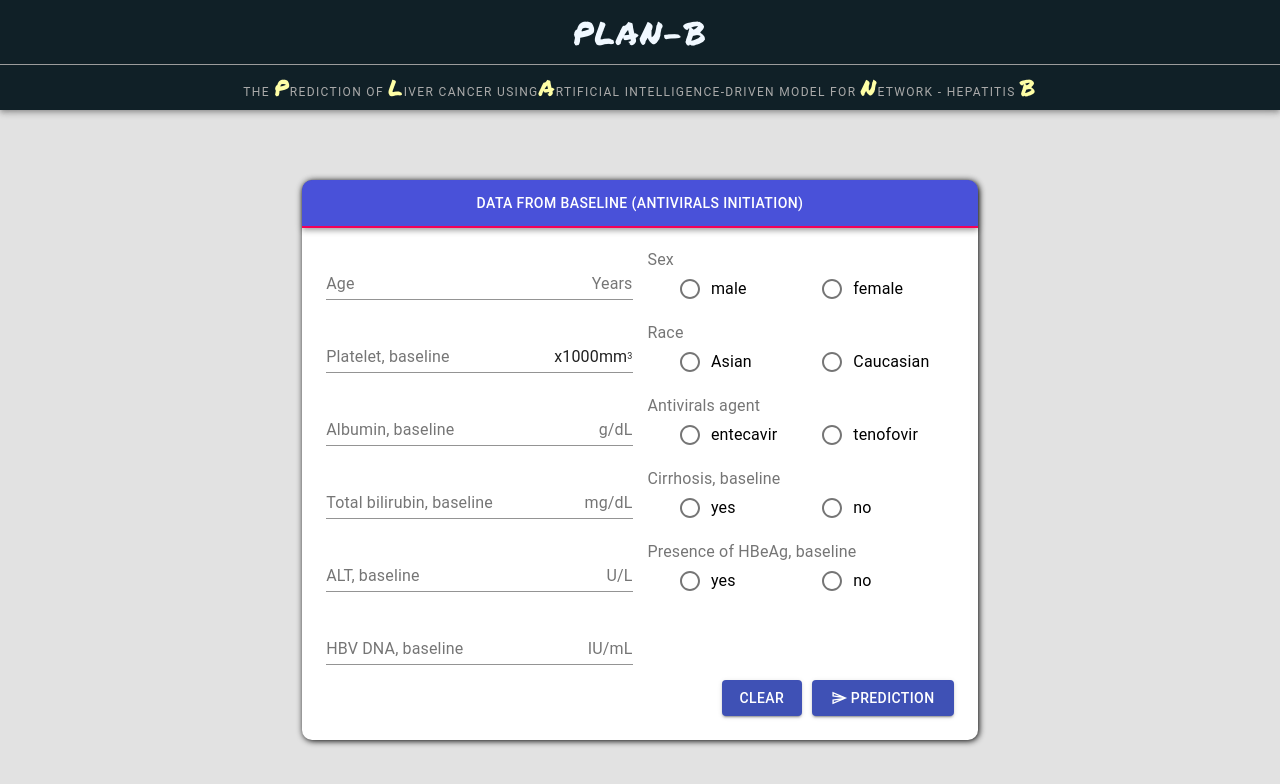
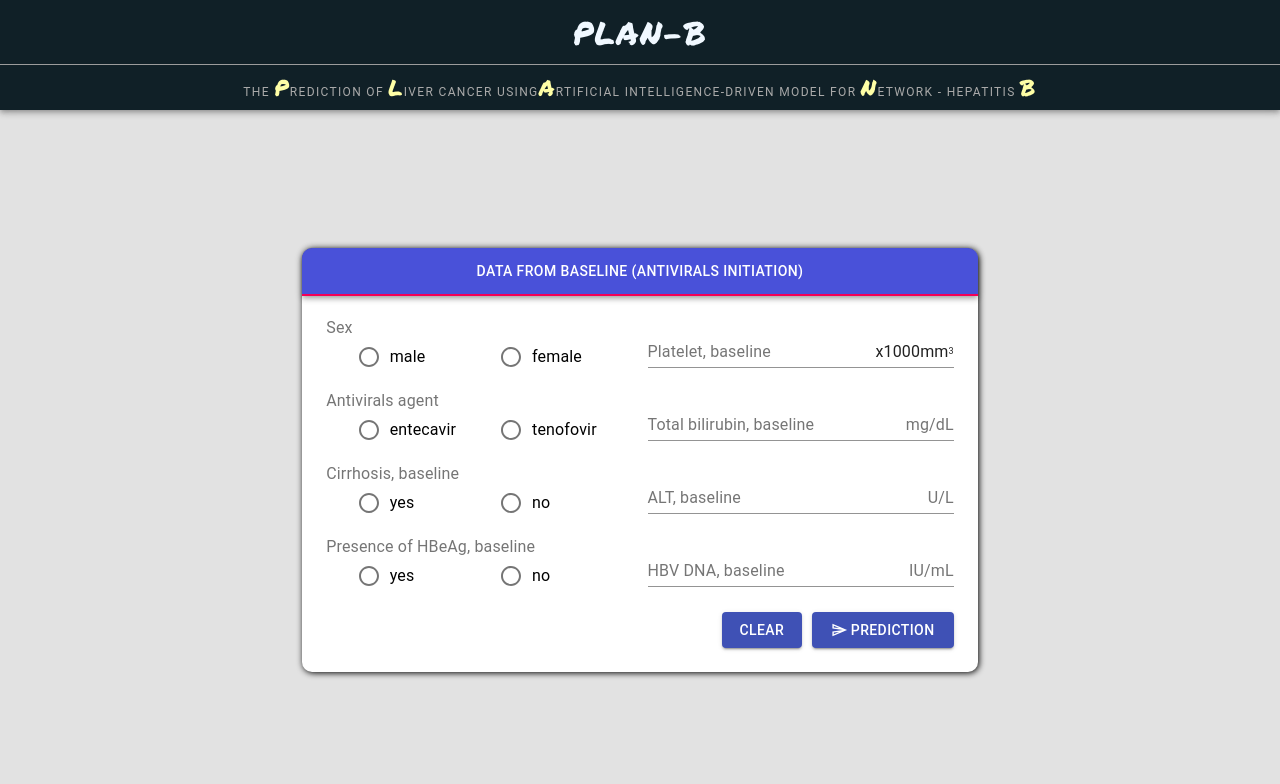
Before and after one commit to LeeSeungjae00/plan-s, a React (Create React App) app: page / in a window 1280 px wide. Shown: the top 784 px of the page. Built offline with nearby package versions, Linux system fonts and the light colour scheme; no server answers.

Commit message:
race, rabumin, age 삭제

```diff
--- a/src/Content/tapModule.jsx
+++ b/src/Content/tapModule.jsx
@@ -58,14 +58,6 @@ export function TabPanel(props) {
                 id={`nav-tabpanel-1`}
                 aria-labelledby={`nav-tab-1`}
             >
-                <InputComponent
-                    type="number"
-                    min={rangeFilter?.age?.min}
-                    max={rangeFilter?.age?.max}
-                    lable="Age"
-                    adornment="Years"
-                    setInputVal={age => setResult({...result, age})}
-                ></InputComponent>
                 <RadioComponent
                     val = {sex}
                     setVal = {setSex}
@@ -83,24 +75,6 @@ export function TabPanel(props) {
                     max={rangeFilter?.platelet?.max}
                     adornment={<>x1000mm<sup className="mutip">3</sup></>}
                     setInputVal={platelet => setResult({...result, platelet})}
-                ></InputComponent>
-                <RadioComponent
-                    val = {race}
-                    setVal = {setRace}
-                    title="Race"
-                    value1={"Asian"}
-                    value2={"Caucasian"}
-                    lable1="Asian"
-                    lable2="Caucasian"
-                    setRadioVal={race => setResult({...result, race})}
-                ></RadioComponent>
-                <InputComponent
-                    type="number"
-                    lable="Albumin, baseline"
-                    min={rangeFilter?.albumin?.min}
-                    max={rangeFilter?.albumin?.max}
-                    adornment="g/dL"
-                    setInputVal={albumin => setResult({...result, albumin})}
                 ></InputComponent>
                 <RadioComponent
                     val = {antivirals}
```
Also changed, not shown: 1 other file (tests, documents, lock files or other folders).
